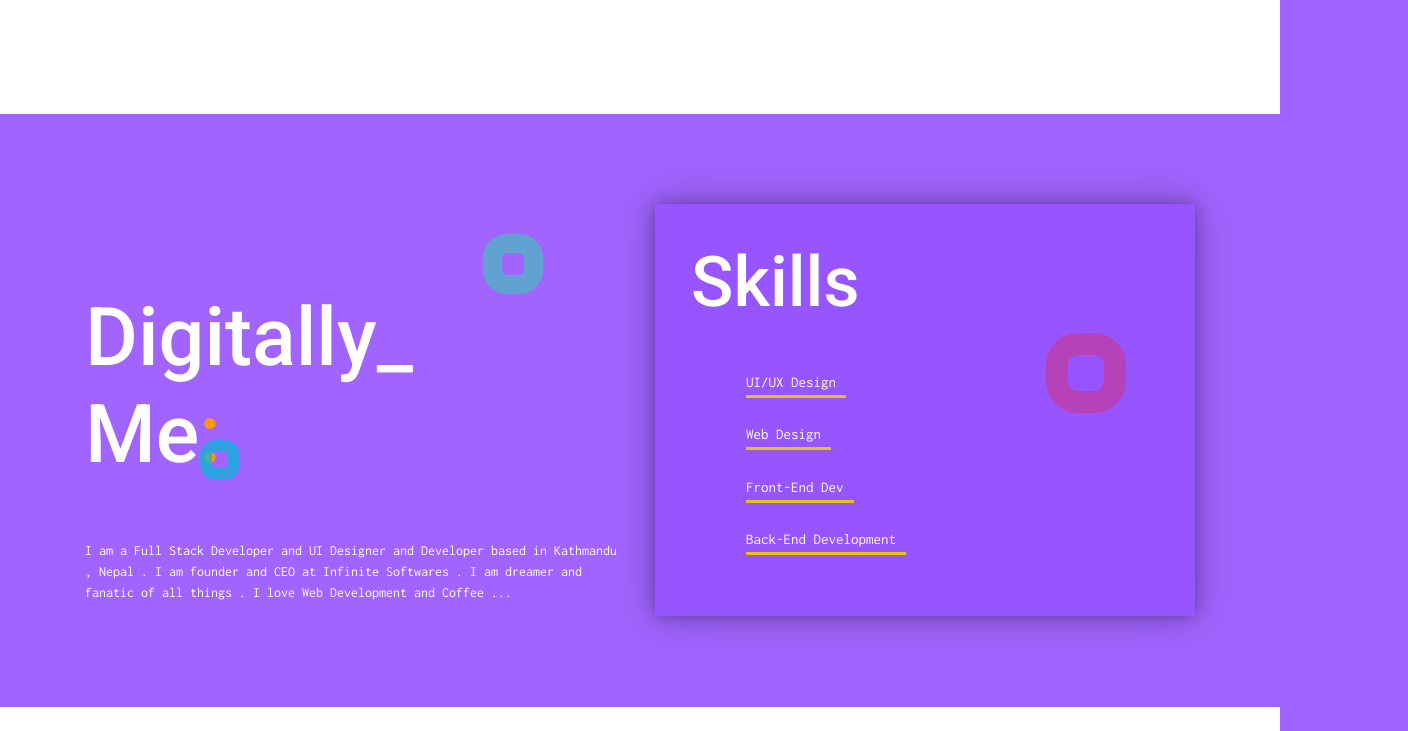
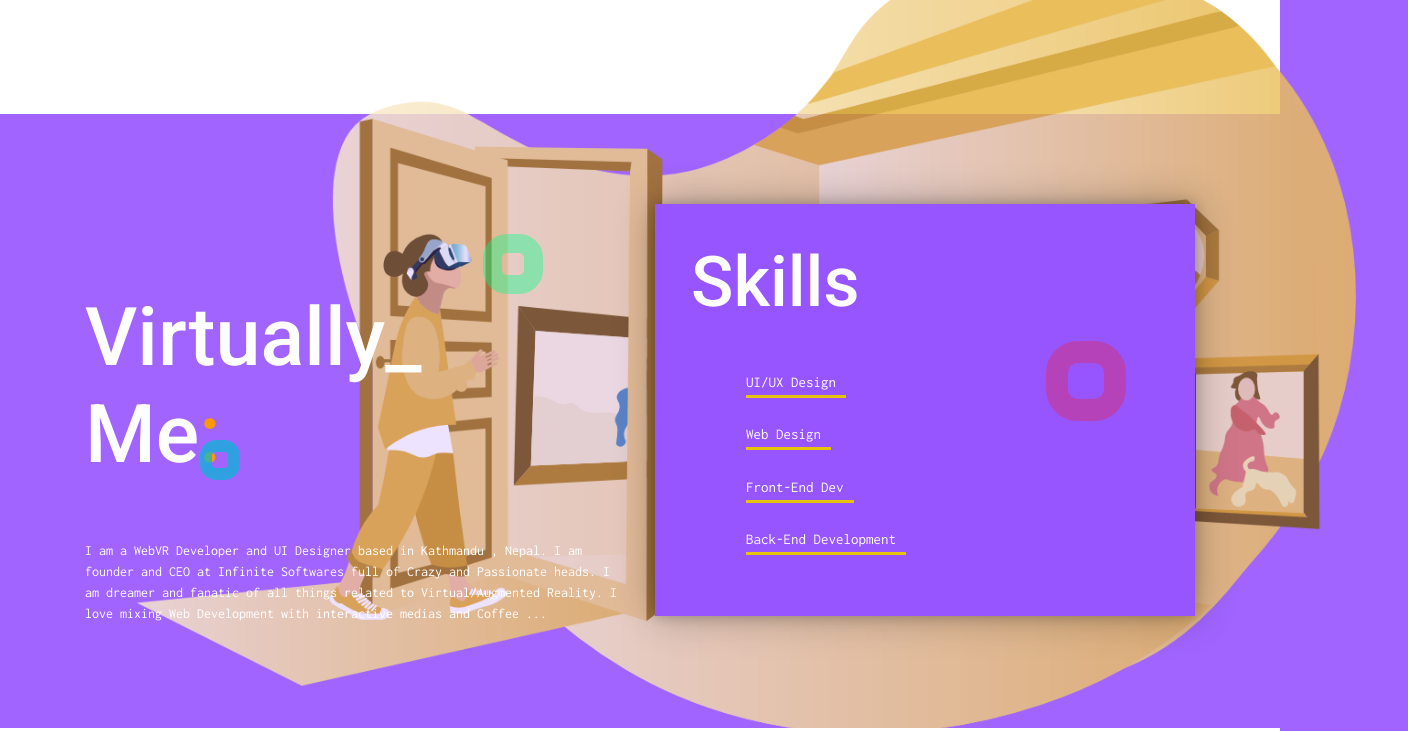
Before and after one commit to pravinpoudel/pravinstatic.github.io, a website: page index.html in a window 1280 px wide. Shown: the part 683-1414 px from the top of the page, 1408 px wide, since content can reach past the window. Drawn offline with nearby package versions, Linux system fonts and the light colour scheme.

Commit message:
skill section img and text update & image download

```diff
--- a/index.html
+++ b/index.html
@@ -82,6 +82,9 @@
             </div>
             </div>
             </div>
+            <div class="virtual_div">
+                <img src="images/virtual4.png" />
+            </div>
             <div class="gap_high"></div>
             <div class="gap_high"></div>
 
@@ -143,12 +146,14 @@
 
                     <div class="col-md-6">
                         <div class="gap_high"></div>
-                        <h1>Digitally_<br>
+                        <h1>Virtually_<br>
                             Me<span style="color: #ff9901">:</span>
                         </h1>
                         <div class="me_summary">
-                            <p>I am a Full Stack Developer and UI Designer and Developer based in Kathmandu , Nepal . I am founder and CEO at Infinite Softwares . I am dreamer and fanatic of all things .
-                                I love Web Development and Coffee ...</p>
+                            <p>I am a WebVR Developer and UI Designer based in Kathmandu , Nepal.
+                               I am founder and CEO at Infinite Softwares full of Crazy and Passionate heads.
+                               I am dreamer and fanatic of all things related to Virtual/Augmented Reality.
+                               I love mixing Web Development with interactive medias and Coffee ...</p>
                         </div>
                     </div>
                     <div class="col-md-6">
--- a/style.css
+++ b/style.css
@@ -386,3 +386,10 @@ section {
   margin:43px 0 58px;
   padding: 13px 23px;
 }
+
+.virtual_div img{
+  width: 100%;
+  position: absolute;
+  opacity:0.82;
+  right: -10%;
+}
```
Also changed, not shown: images/virtual.png (added), images/virtual2.png (added), images/virtual3.png (added), images/virtual4.jpg (added), images/virtual4.png (added).
